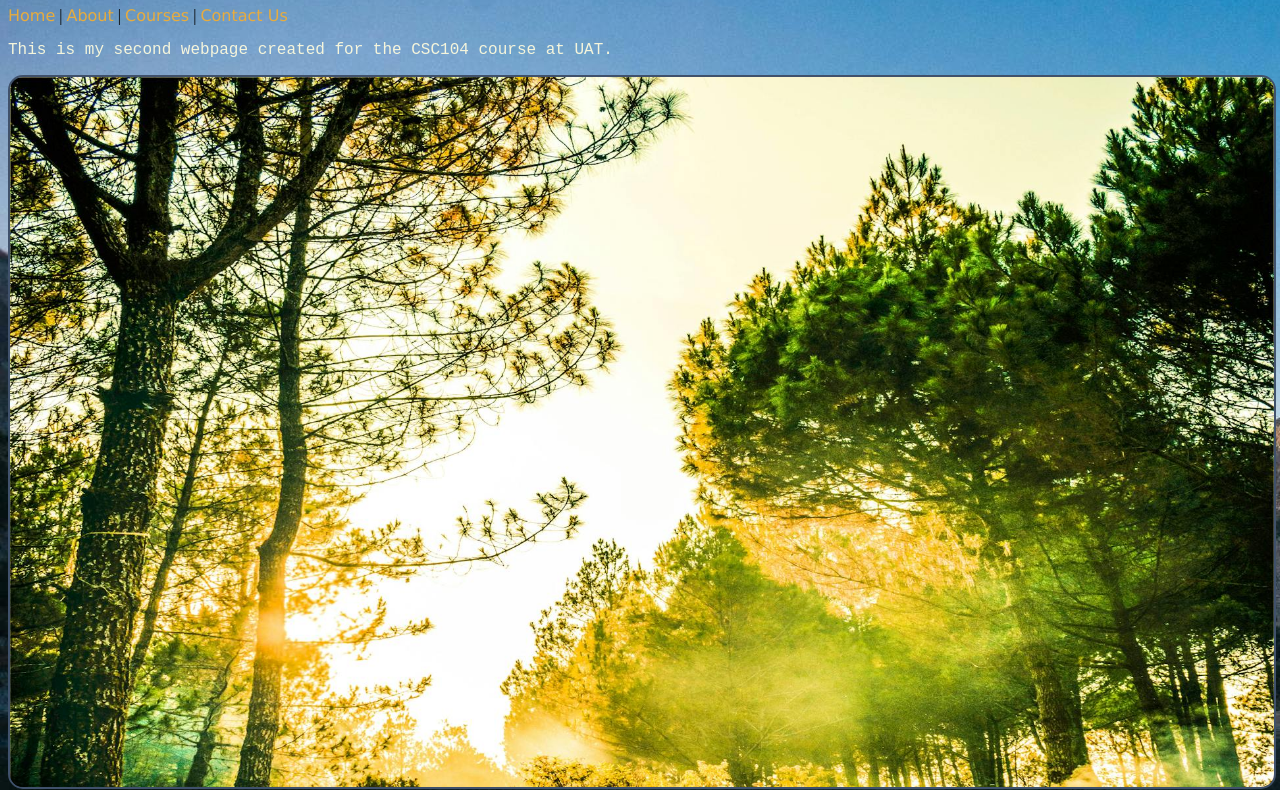
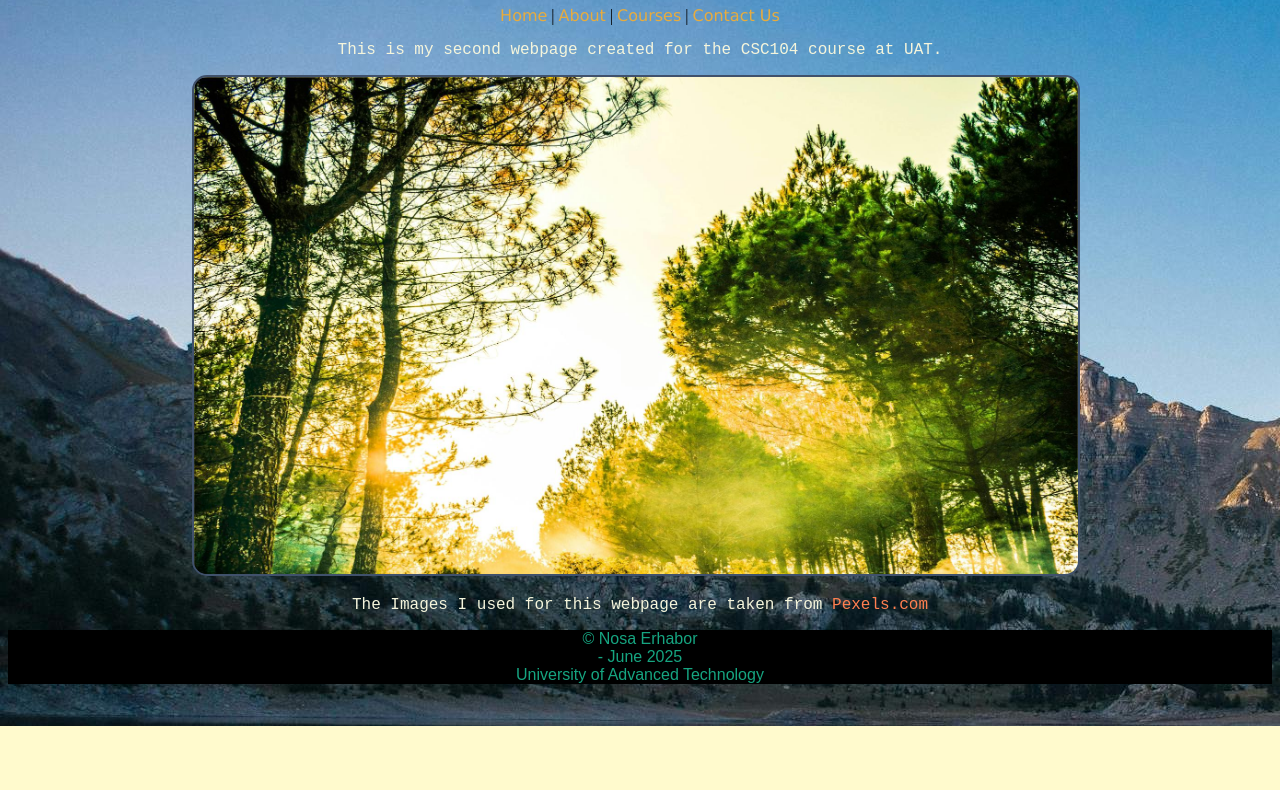
Before and after one commit to FromBenin/CSC-104-CSS-Basics---Text-Styling, a plain HTML site: page index.html in a window 1280 px wide. Shown: the part 74-864 px from the top of the page. After the commit the page ends 800 px from the top, so only its background shows below. Drawn offline with Linux system fonts and the light colour scheme.

Commit message:
Add files via upload

```diff
--- a/style.css
+++ b/style.css
@@ -3,6 +3,7 @@ body {
     background-image: url('background.jpg');
     background-repeat: no-repeat;
     background-attachment: fixed;
+    text-align: center;
 }
 
 h1 {
@@ -26,7 +27,7 @@ nav a:hover {
 }
 
 img {
-    width: 100%;
+    width: 70%;
     height: auto;
     border: 2px solid #40516b;
     border-radius: 15px;
```
